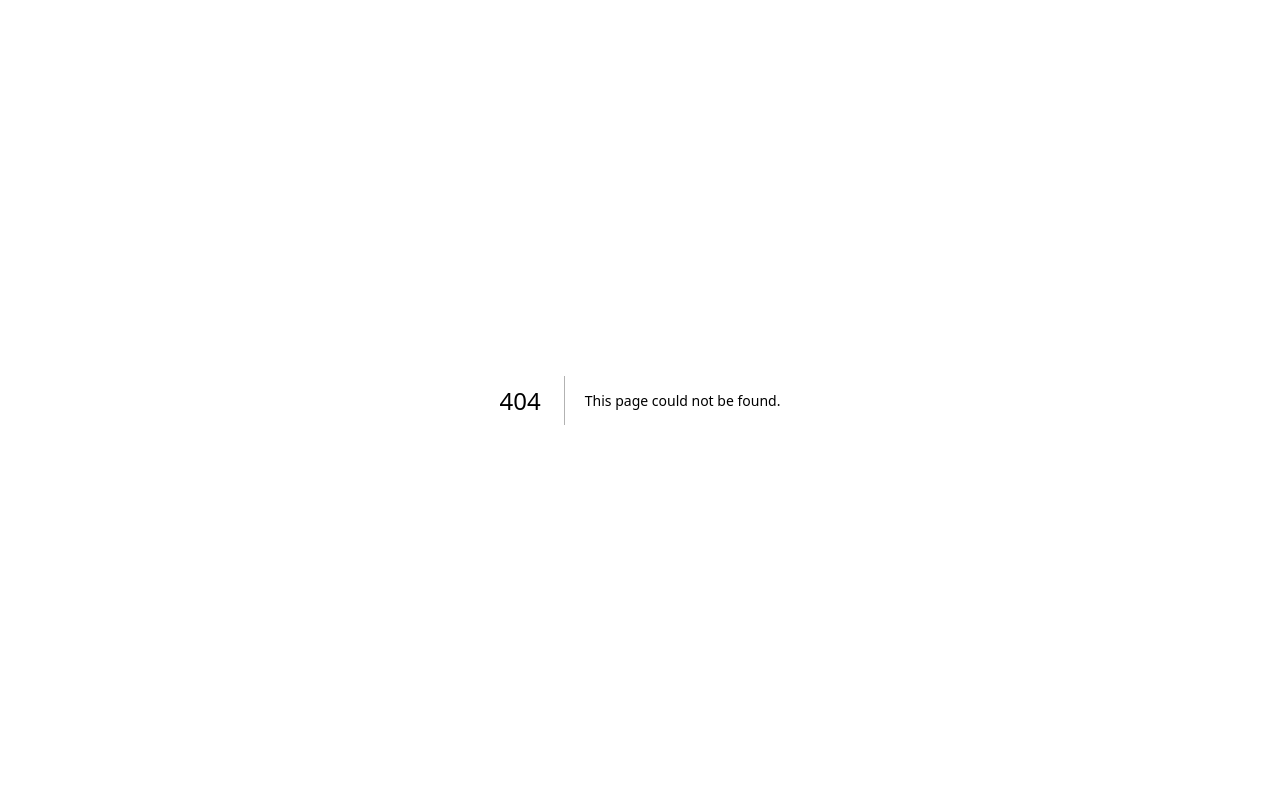
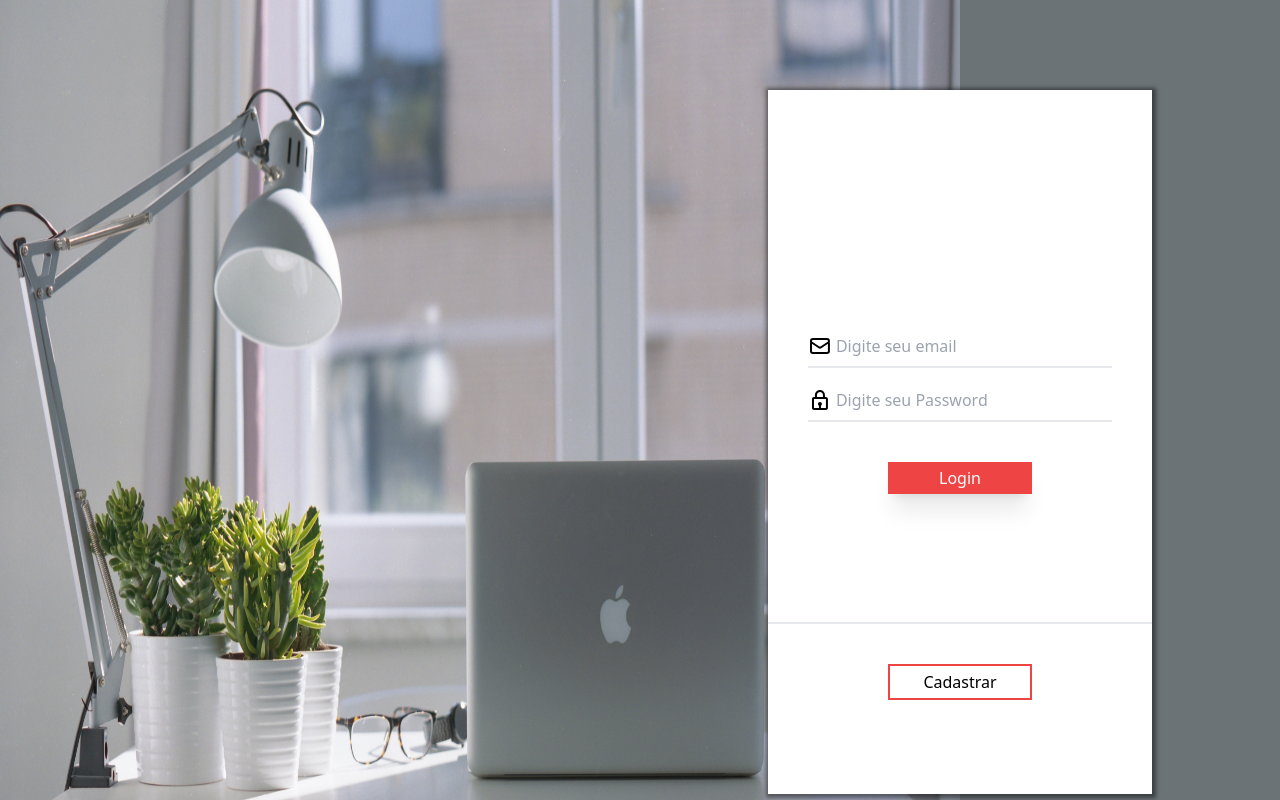
Before and after one commit to DarlanDuarte/Projeto-Blog-FrontEnd, a Next.js app: page /login in a window 1280 px wide. Before the commit this address had no page. Built offline with nearby package versions, Linux system fonts and the light colour scheme.

Commit message:
Tela de Login e Cadastro

```diff
--- a/src/components/Header.tsx
+++ b/src/components/Header.tsx
@@ -8,14 +8,15 @@ const Header: React.FC = () => {
     ] h-[8vh] w-screen px-10 shadow-3xl  `}
     >
       <div>
-        <h1
+        <Link
+          href={"/"}
           className={`text-3xl font-semibold text-[#455060] tracking-[-0.15rem] `}
         >
           Blog
           <span className={`text-[#e0e5e6] tracking-[-0.20rem]`}>Pessoal</span>
-        </h1>
+        </Link>
       </div>
-      <div>
+      <nav>
         <ul className={`flex`}>
           <li
             className={`mx-8 text-lg font-semibold cursor-pointer  text-[#455060] hover:border-b-[3px]`}
@@ -43,7 +44,7 @@ const Header: React.FC = () => {
             Logout
           </li>
         </ul>
-      </div>
+      </nav>
     </div>
   );
 };
--- a/src/components/Posts.tsx
+++ b/src/components/Posts.tsx
@@ -1,8 +1,16 @@
-import React from "react";
+import React, { useState, useEffect } from "react";
 import PostCard from "./PostCard";
 
 const Posts: React.FC = () => {
   const post = [1, 2, 3, 4, 5, 6, 7, 8, 9];
+
+  useEffect(() => {
+    async function getPosts() {
+      const baseURL = `http://localhost:8080`;
+    }
+
+    getPosts();
+  }, []);
 
   return (
     <div className={`grid grid-cols-4 `}>
--- /dev/null
+++ b/src/pages/login.tsx
@@ -0,0 +1,155 @@
+import Image from "next/image";
+import React, { useState, useEffect } from "react";
+import { BiUser, BiLock } from "react-icons/bi";
+import { HiOutlineMail } from "react-icons/hi";
+
+const Login = () => {
+  const [login, setLogin] = useState<"login" | "cadastro">("login");
+  const [name, setName] = useState("");
+  const [email, setEmail] = useState("");
+  const [password, setPassword] = useState("");
+
+  function handleLogin(e: React.MouseEvent<HTMLButtonElement, MouseEvent>) {
+    setLogin(login === "login" ? "cadastro" : "login");
+    setName("");
+    setEmail("");
+    setPassword("");
+  }
+
+  return (
+    <div className={` flex w-screen h-screen bg-[#6b7377]`}>
+      <div className="flex">
+        <Image
+          src={"/img/background.jpg"}
+          width={2000}
+          height={600}
+          alt="Background-Image"
+          className={`w-screen h-screen bg-cover`}
+        />
+      </div>
+      {login === "login" ? (
+        <div className={`relative w-1/3`}>
+          <div
+            className={`absolute mt-[28%] w-96 h-[44rem] -left-48 bg-white shadow-4xl`}
+          >
+            <form className={`mt-[15rem]`}>
+              <div
+                className={`flex justify-center items-center mx-10 border-b-2 pb-1 mb-4`}
+              >
+                <HiOutlineMail size={26} color={"#000"} />
+                <input
+                  type="text"
+                  name="email"
+                  id="email"
+                  placeholder="Digite seu email"
+                  value={email}
+                  onChange={(e) => setEmail(e.target.value)}
+                  className={`outline-none  p-1 w-full `}
+                />
+              </div>
+              <div
+                className={`flex justify-center items-center mx-10 border-b-2 pb-1 `}
+              >
+                <BiLock size={26} color={"#000"} />
+                <input
+                  type="password"
+                  name="password"
+                  id="password"
+                  placeholder="Digite seu Password"
+                  value={password}
+                  onChange={(e) => setPassword(e.target.value)}
+                  className={`outline-none  p-1 w-full  `}
+                />
+              </div>
+              <button
+                className={`flex justify-center items-center w-36 mt-10 p-1 bg-red-500 text-white mx-auto shadow-xl
+                hover:bg-green-500 duration-700
+              `}
+              >
+                Login
+              </button>
+            </form>
+            <div className={`mt-32 w-full border-[1px]`}></div>
+            <button
+              onClick={(e) => handleLogin(e)}
+              className={`flex justify-center items-center w-36 mt-10 p-1 bg-white text-black mx-auto border-[2px] border-red-500
+              hover:bg-black hover:text-white duration-700 hover:border-black
+            `}
+            >
+              Cadastrar
+            </button>
+          </div>
+        </div>
+      ) : (
+        <div className={`relative w-1/3`}>
+          <div
+            className={`absolute mt-[28%] w-96 h-[44rem] -left-48 bg-white shadow-4xl`}
+          >
+            <form className={`mt-[15rem]`}>
+              <div
+                className={`flex justify-center items-center mx-10 border-b-2 pb-1 mb-4`}
+              >
+                <BiUser size={26} color={"#000"} />
+                <input
+                  type="text"
+                  name="name"
+                  id="name"
+                  placeholder="Digite seu nome"
+                  value={name}
+                  onChange={(e) => setName(e.target.value)}
+                  className={`outline-none  p-1 w-full `}
+                />
+              </div>
+              <div
+                className={`flex justify-center items-center mx-10 border-b-2 pb-1 mb-4`}
+              >
+                <HiOutlineMail size={26} color={"#000"} />
+                <input
+                  type="text"
+                  name="email"
+                  id="email"
+                  placeholder="Digite seu email"
+                  value={email}
+                  onChange={(e) => setEmail(e.target.value)}
+                  className={`outline-none  p-1 w-full `}
+                />
+              </div>
+              <div
+                className={`flex justify-center items-center mx-10 border-b-2 pb-1 `}
+              >
+                <BiLock size={26} color={"#000"} />
+                <input
+                  type="password"
+                  name="password"
+                  id="password"
+                  placeholder="Digite seu Password"
+                  value={password}
+                  onChange={(e) => setPassword(e.target.value)}
+                  className={`outline-none  p-1 w-full  `}
+                />
+              </div>
+              <button
+                className={`flex justify-center items-center w-36 mt-10 p-1 bg-red-500 text-white mx-auto shadow-xl
+                hover:bg-green-500 duration-700
+              `}
+              >
+                Cadastrar
+              </button>
+            </form>
+            <div className={`mt-32 w-full border-[1px]`}></div>
+            <button
+              onClick={(e) => handleLogin(e)}
+              className={`flex justify-center items-center w-36 mt-10 p-1 bg-white text-black mx-auto border-[2px] border-red-500
+              hover:bg-black hover:text-white duration-700 hover:border-black
+            `}
+            >
+              Login
+            </button>
+          </div>
+        </div>
+      )}
+    </div>
+  );
+};
+
+export default Login;
--- a/tailwind.config.ts
+++ b/tailwind.config.ts
@@ -15,6 +15,7 @@ const config: Config = {
       },
       boxShadow: {
         "3xl": "0px 3px 3px 1px rgba(0, 0, 0, 0.45)",
+        "4xl": "1px 1px 4px 3px rgba(0, 0, 0, 0.45)",
       },
     },
   },
```
Also changed, not shown: public/img/background.jpg (added).
